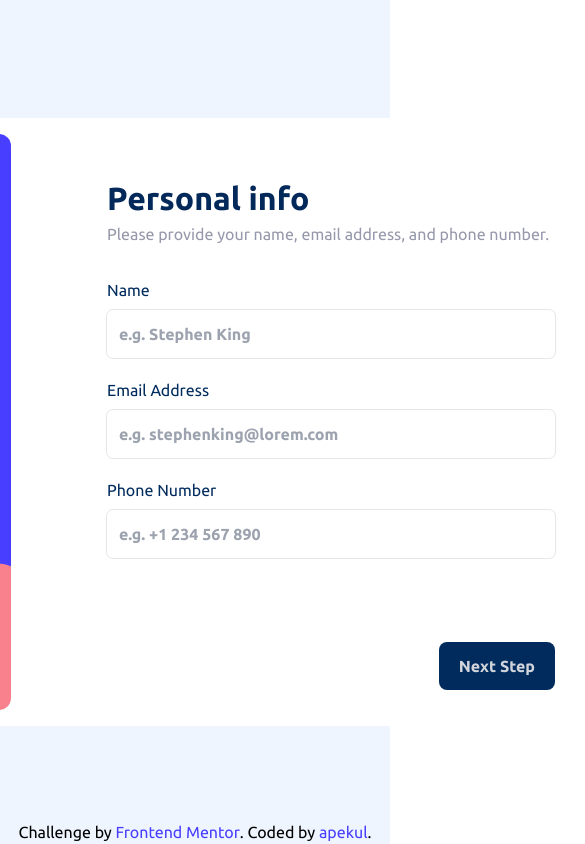
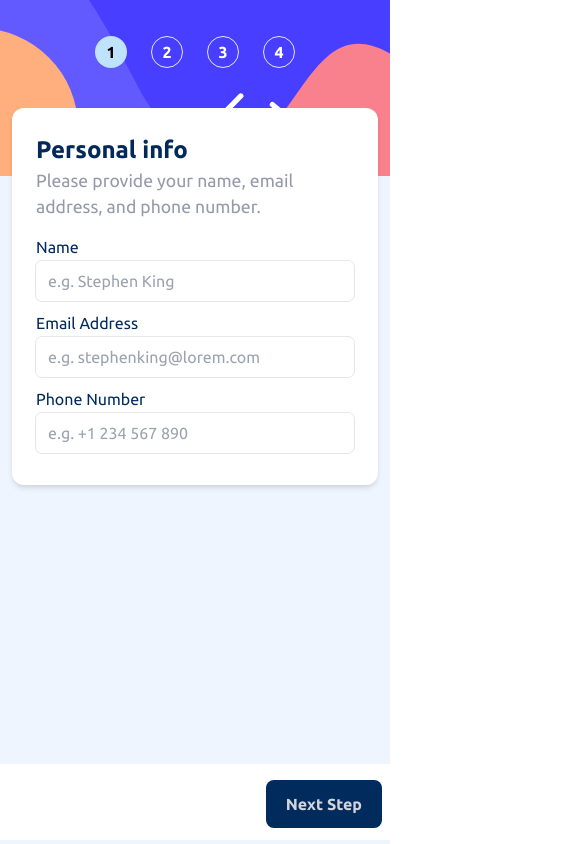
Before and after one commit to apekul/multi-step-form-main, a React (Create React App) app: page / in a window 390 px wide. Shown: the top 844 px of the page, 585 px wide, since content can reach past the window. Built offline with nearby package versions, Linux system fonts and the light colour scheme.

Commit message:
add responsive mobile style to personal info component and step panel

```diff
--- a/src/App.js
+++ b/src/App.js
@@ -3,9 +3,9 @@ import Form from "./Components/Form";
 // https://www.frontendmentor.io/challenges/multistep-form-YVAnSdqQBJ
 function App() {
   return (
-    <div className="bg-[#EEF5FF] h-screen flex flex-col items-center justify-center">
+    <div className="bg-[#EEF5FF] h-screen flex flex-col items-center sm:justify-center sm:shadow-md shadow-none">
       <Form></Form>
-      <footer className="flex w-full justify-center absolute bottom-0">
+      <footer className=" w-full justify-center absolute bottom-0 hidden sm:flex">
         <p>Challenge by&nbsp; </p>
         <a
           href="https://www.frontendmentor.io?ref=challenge"
--- a/src/Components/Form.js
+++ b/src/Components/Form.js
@@ -1,5 +1,4 @@
 import React, { useState } from "react";
-import bgImage from "../assets/images/bg-sidebar-desktop.svg";
 import AddOns from "./FormSteps/AddOns";
 import PersonalInfo from "./FormSteps/PersonalInfo";
 import SelectPlan from "./FormSteps/SelectPlan";
@@ -100,19 +99,10 @@ const Form = () => {
   ];
 
   return (
-    <section className="flex bg-white p-4 rounded-xl select-none">
-      <ul
-        className="flex flex-col px-8 py-9 gap-6 bg-cover w-[17rem] h-[36rem] rounded-xl"
-        style={{
-          backgroundImage: `url(${bgImage})`,
-        }}
-      >
+    <section className="w-full sm:w-auto flex flex-col sm:flex-row sm:bg-white sm:p-4 sm:rounded-xl select-none">
+      <ul className="bg-mobile sm:bg-desktop flex items-start justify-center sm:justify-start sm:flex-col px-8 py-9 gap-6 bg-cover sm:w-[17rem] w-full h-[11rem] sm:h-[36rem] sm:rounded-xl bg-center">
         {form.map((item, index) => (
-          <li
-            key={index}
-            className="flex gap-4 items-center "
-            // onClick={() => setCurrentStep(index)}
-          >
+          <li key={index} className="flex gap-4 items-center">
             <div
               className={`rounded-full w-[2rem] h-[2rem] flex items-center justify-center font-bold ${
                 currentStep === index
@@ -122,9 +112,9 @@ const Form = () => {
             >
               {index + 1}
             </div>
-            <div className="text-white">
+            <div className="text-white hidden sm:block">
               <p className="text-xs text-gray-400">STEP {index + 1}</p>
-              <p className="font-[500] text-md uppercase">{item.title}</p>
+              <p className="font-[500] text-md uppercase ">{item.title}</p>
             </div>
           </li>
         ))}
@@ -134,7 +124,9 @@ const Form = () => {
           <SubmitFinished />
         </div>
       ) : (
-        <div className="w-[40rem]">{form[currentStep].component}</div>
+        <div className="w-full md:max-w-[40rem] relative">
+          {form[currentStep].component}
+        </div>
       )}
     </section>
   );
--- a/src/Components/FormSteps/PersonalInfo.js
+++ b/src/Components/FormSteps/PersonalInfo.js
@@ -17,7 +17,7 @@ const PersonalInfo = ({ personalData, setPersonalData, setCurrentStep }) => {
       newErrors.email = "Email is not valid";
     }
     if (!phone.trim()) {
-      newErrors.phone = "Phone number is required";
+      newErrors.phone = "This field is required";
     } else if (!/^(\+\d{2})?\d{9,11}$/.test(phone)) {
       newErrors.phone = "Phone number is not valid";
     }
@@ -38,25 +38,25 @@ const PersonalInfo = ({ personalData, setPersonalData, setCurrentStep }) => {
   };
 
   return (
-    <section className="h-full flex flex-col pb-5 pt-10 px-[6rem]">
-      <h1 className="text-[2rem] font-extrabold text-[#02295a]">
+    <section className="w-auto sm:h-full flex flex-col pb-5 pt-6 sm:pt-10 px-6 sm:px-[4rem] md:px-[6rem] bg-white sm:bg-none m-3 sm:m-0 rounded-xl sm:rounded-none shadow-md sm:shadow-none absolute -top-[5rem] left-0 right-0 sm:static">
+      <h1 className="text-[1.5rem] sm:text-[2rem] font-extrabold text-[#02295a]">
         Personal info
       </h1>
-      <p className="text-[1rem]" style={{ color: "hsl(231, 11%, 63%)" }}>
+      <p className="text-[1.1rem]" style={{ color: "hsl(231, 11%, 63%)" }}>
         Please provide your name, email address, and phone number.
       </p>
       <form
         onSubmit={handleSubmit}
         className="items-start justify-between flex flex-col flex-1"
       >
-        <div className="w-full pt-[2rem]">
+        <div className="w-full pt-[1rem] sm:pt-[2rem]">
           <label
             htmlFor="name"
-            className="text-[#012B5D] text-md w-full flex justify-between"
+            className="text-[#012B5D] text-sm sm:text-md w-full flex justify-between"
           >
             <span>Name</span>
             {errors.name && (
-              <span className="text-[#E3334A] text-md font-semibold">
+              <span className="text-[#E3334A] text-sm sm:text-md font-semibold">
                 {errors.name}
               </span>
             )}
@@ -68,17 +68,17 @@ const PersonalInfo = ({ personalData, setPersonalData, setCurrentStep }) => {
             name="name"
             value={name}
             onChange={(e) => setName(e.target.value)}
-            className={`font-semibold mb-5 mt-2 p-3 rounded-md w-full outline outline-[1px] text-[#0D2E4F] focus:outline-[#534D95] ${
+            className={`sm:font-semibold mb-3 sm:mb-5 mt-1 sm:mt-2 py-2 sm:py-3 px-3 rounded-md w-full outline outline-[1px] text-[#0D2E4F] focus:outline-[#534D95] ${
               errors.name ? "outline-[#E3334A]" : "outline-gray-200"
             }`}
           />
           <label
             htmlFor="email"
-            className="text-[#012B5D] text-md w-full flex justify-between"
+            className="text-[#012B5D] text-sm sm:text-md w-full flex justify-between"
           >
             <span>Email Address</span>
             {errors.email && (
-              <span className="text-[#E3334A] text-md font-semibold">
+              <span className="text-[#E3334A] text-sm sm:text-md font-semibold">
                 {errors.email}
               </span>
             )}
@@ -90,17 +90,17 @@ const PersonalInfo = ({ personalData, setPersonalData, setCurrentStep }) => {
             value={email}
             onChange={(e) => setEmail(e.target.value)}
             placeholder="e.g. stephenking@lorem.com"
-            className={`font-semibold mb-5 mt-2 p-3 rounded-md w-full outline outline-[1px] text-[#0D2E4F] focus:outline-[#534D95] ${
+            className={`sm:font-semibold mb-3 sm:mb-5 mt-1 sm:mt-2 py-2 sm:py-3 px-3 rounded-md w-full outline outline-[1px] text-[#0D2E4F] focus:outline-[#534D95] ${
               errors.email ? "outline-[#E3334A]" : "outline-gray-200"
             }`}
           />
           <label
             htmlFor="phone"
-            className="text-[#012B5D] text-md w-full flex justify-between "
+            className="text-[#012B5D] text-sm sm:text-md w-full flex justify-between "
           >
             <span>Phone Number</span>
             {errors.phone && (
-              <span className="text-[#E3334A] text-md font-semibold">
+              <span className="text-[#E3334A] text-sm sm:text-md font-semibold">
                 {errors.phone}
               </span>
             )}
@@ -110,15 +110,14 @@ const PersonalInfo = ({ personalData, setPersonalData, setCurrentStep }) => {
             id="phone"
             name="phone"
             placeholder="e.g. +1 234 567 890"
-            // pattern="\+1 \d{3} \d{3} \d{3}"
             value={phone}
             onChange={(e) => setPhone(e.target.value)}
-            className={`font-semibold mb-5 mt-2 p-3 rounded-md w-full outline outline-[1px] text-[#0D2E4F] focus:outline-[#534D95] ${
+            className={`sm:font-semibold mb-3 sm:mb-5 mt-1 sm:mt-2 py-2 sm:py-3 px-3 rounded-md w-full outline outline-[1px] text-[#0D2E4F] focus:outline-[#534D95] ${
               errors.phone ? "outline-[#E3334A]" : "outline-gray-200"
             }`}
           />
         </div>
-        <div className="w-full flex justify-end">
+        <div className="sm:w-full flex justify-end fixed bottom-4 left-2 right-2 sm:static bg-white -m-3 pt-4 p-3 sm:pt-0 sm:-m-0 sm:p-0">
           <button
             type="submit"
             className="bg-[#012B5D] text-md font-semibold text-gray-300 py-3 px-5 rounded-lg hover:text-white hover:bg-[#144C85] duration-150 transition-all"
--- a/tailwind.config.js
+++ b/tailwind.config.js
@@ -2,7 +2,12 @@
 module.exports = {
   content: ["./src/**/*.{js,jsx,ts,tsx}"],
   theme: {
-    extend: {},
+    extend: {
+      backgroundImage: {
+        desktop: "url('/src/assets/images/bg-sidebar-desktop.svg')",
+        mobile: "url('/src/assets/images/bg-sidebar-mobile.svg')",
+      },
+    },
   },
   plugins: [],
 };
```
